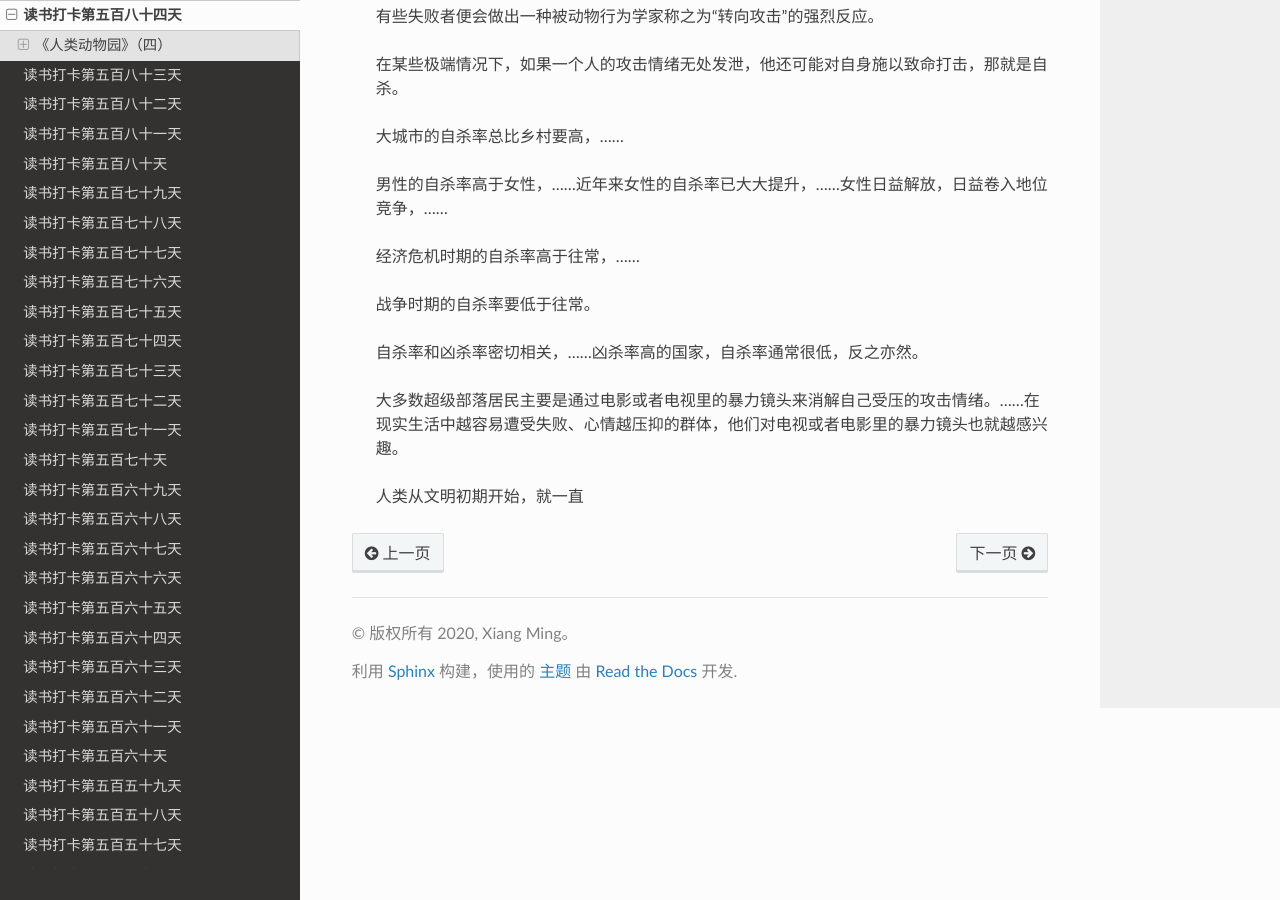
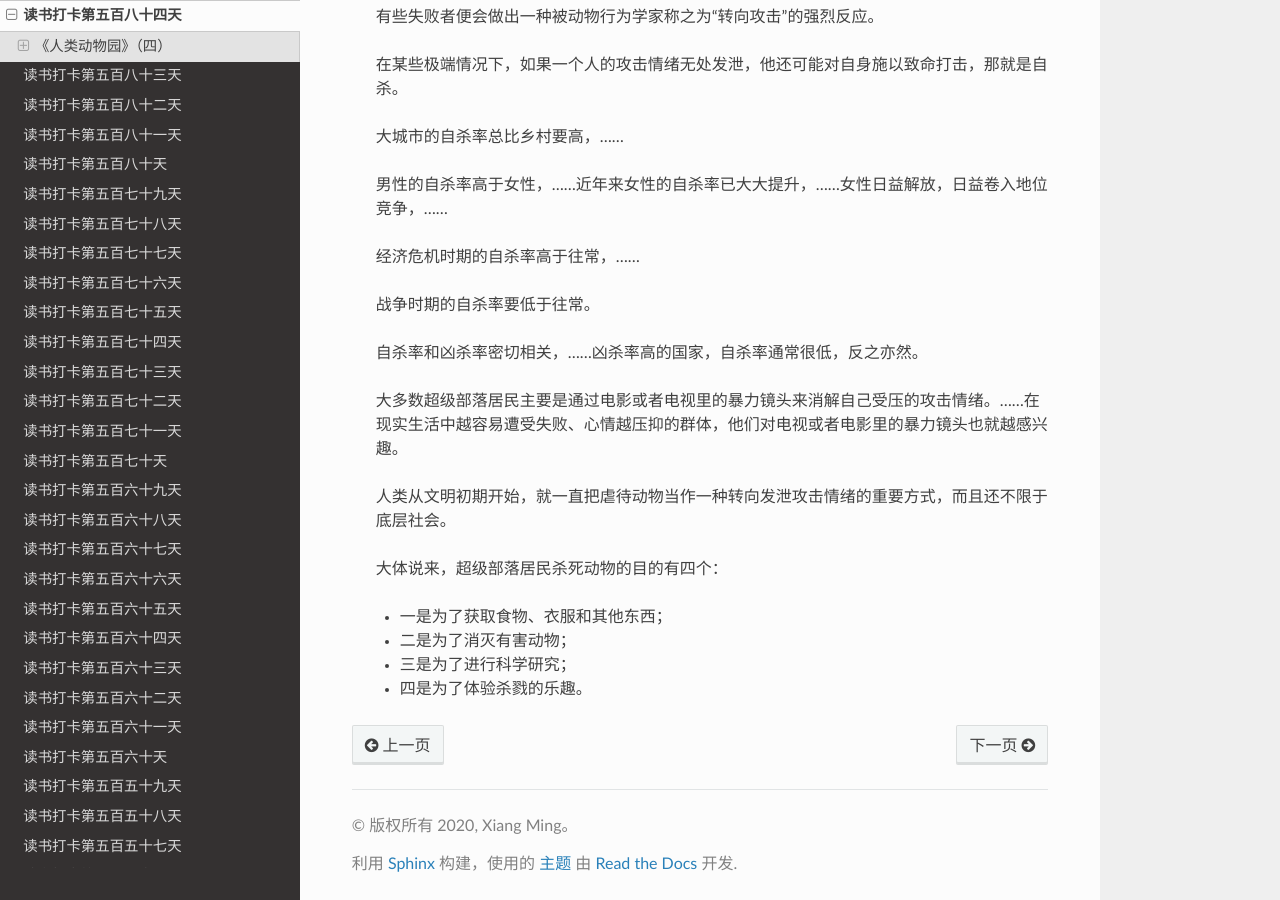
Before and after one commit to xiangming1975/reading, a Sphinx documentation site: the page built from source/2022-05-13.md, in a window 1280 px wide and 900 px high, scrolled down 1344 px. Built offline with Sphinx 7.4.7 and the Read the Docs theme 2.0.0, drawn with Linux system fonts in a browser that asks for light colours.

Commit message:
自动提交时间: 2022-05-26T22:05:58,143585936+08:00

```diff
--- a/source/2022-05-13.md
+++ b/source/2022-05-13.md
@@ -50,4 +50,10 @@
 
 > 大多数超级部落居民主要是通过电影或者电视里的暴力镜头来消解自己受压的攻击情绪。……在现实生活中越容易遭受失败、心情越压抑的群体，他们对电视或者电影里的暴力镜头也就越感兴趣。
 
-> 人类从文明初期开始，就一直
+> 人类从文明初期开始，就一直把虐待动物当作一种转向发泄攻击情绪的重要方式，而且还不限于底层社会。
+
+> 大体说来，超级部落居民杀死动物的目的有四个：
+> * 一是为了获取食物、衣服和其他东西；
+> * 二是为了消灭有害动物；
+> * 三是为了进行科学研究；
+> * 四是为了体验杀戮的乐趣。
```
Also changed, not shown: source/2022-05-26.md (added, +11 -0 lines).
